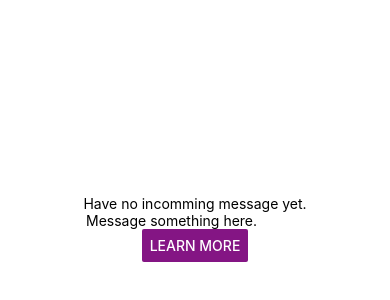
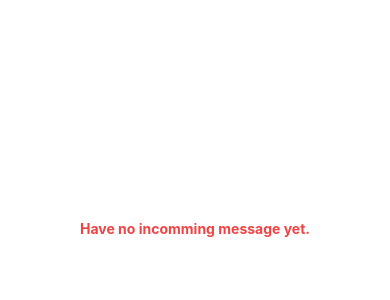
Before and after one commit to sirawat21/react-native-simple-app, a React Native app: screen / in a window 390 px wide. Shown: the part 194-494 px from the top of the page. Built offline with nearby package versions, Linux system fonts and the light colour scheme.

Commit message:
Updated dependency and configuration in readme

```diff
--- a/App.js
+++ b/App.js
@@ -1,29 +1,18 @@
-import { useState } from "react";
-import { StatusBar } from "expo-status-bar";
+import { styled } from "nativewind";
+import { withExpoSnack } from 'nativewind';
 import { StyleSheet, Text, View, Button, Alert, TextInput } from "react-native";
 
-export default function App() {
-  const [message, setMessage] = useState();
+const StyledView = styled(View, 'flex-1 items-center justify-center bg-red');
+const StyledText = styled(Text, 'font-bold text-red-500');
+
+function App() {
   return (
-    <View style={styles.container}>
-      <Text>{ message || 'Have no incomming message yet.'}</Text>
-      <TextInput
-        onChangeText={ (Text) => setMessage(Text) }
-        placeholder="Message something here."/>
-      <Button
-      title="Learn More"
-      onPress={() => Alert.alert('Clicked !!')}
-      color="#841584"/>
-      <StatusBar style="auto"/>
-    </View>
+    <StyledView>
+      <StyledText>
+        Have no incomming message yet.
+      </StyledText>
+    </StyledView>
   );
 }
 
-const styles = StyleSheet.create({
-  container: {
-    flex: 1,
-    backgroundColor: "#fff",
-    alignItems: "center",
-    justifyContent: "center",
-  },
-});
+export default withExpoSnack(App);
--- a/package.json
+++ b/package.json
@@ -17,6 +17,8 @@
   },
   "devDependencies": {
     "@babel/core": "^7.20.0",
+    "autoprefixer": "^10.4.14",
+    "postcss": "^8.4.21",
     "tailwindcss": "^3.2.7"
   },
   "private": true
--- a/tailwind.config.js
+++ b/tailwind.config.js
@@ -1,6 +1,10 @@
 /** @type {import('tailwindcss').Config} */
 module.exports = {
-  content: ["./App.{js,jsx,ts,tsx}", "./<custom-folder>/**/*.{js,jsx,ts,tsx}"],
+  content: [
+    "./App.{js,jsx,ts,tsx}",
+    "./screens/**/*.{js,jsx,ts,tsx}",
+    "./components/**/*.{js,jsx,ts,tsx}"
+  ],
   theme: {
     extend: {},
   },
```
Also changed, not shown: 2 other files (tests, documents, lock files or other folders).
